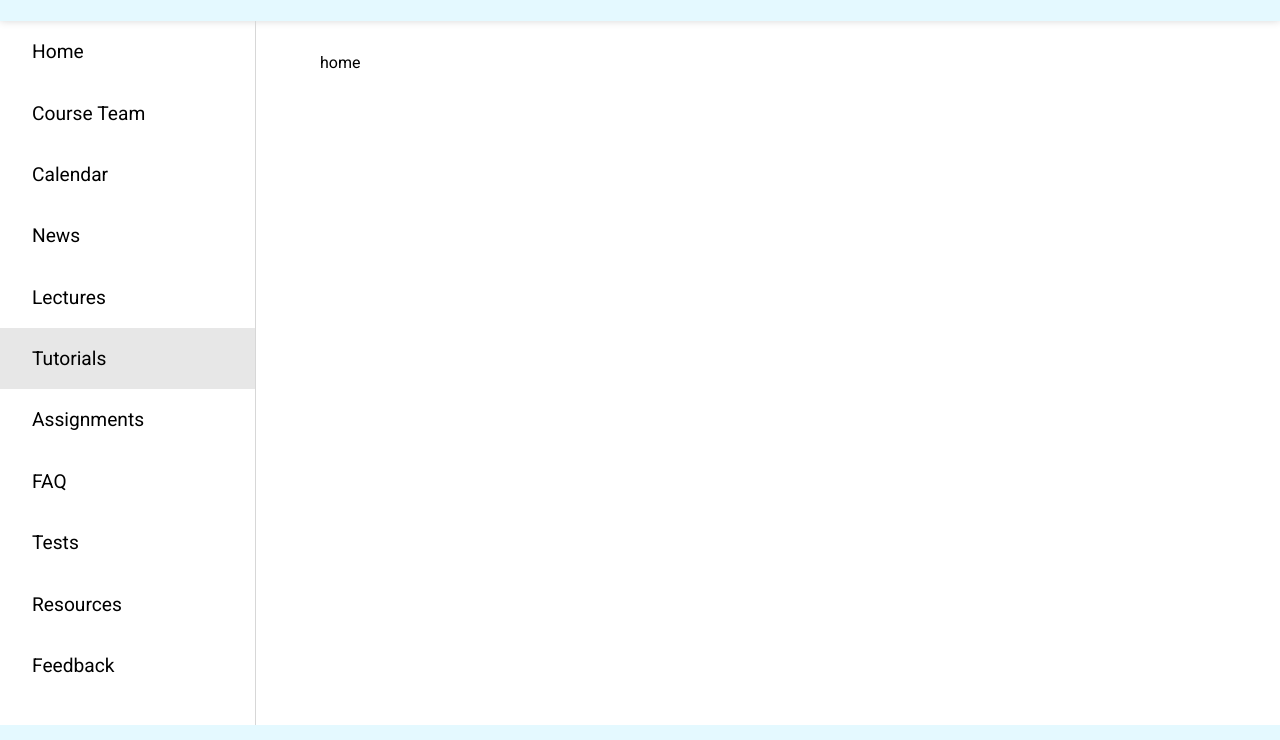
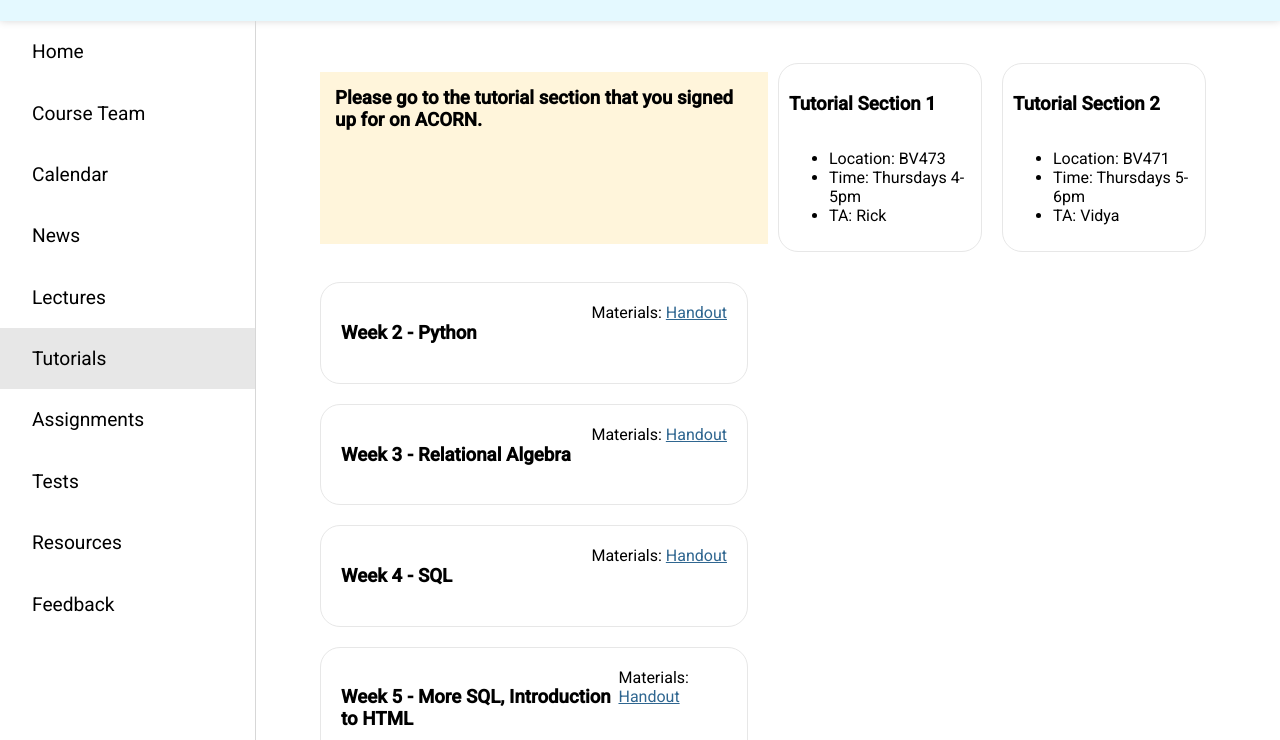
Before and after one commit to alylabre/CSCB20-Assignment2, a plain HTML site: page src/6-tutorials.html in a window 1280 px wide. Shown: the part 53-793 px from the top of the page. Drawn offline with Linux system fonts and the light colour scheme.

Commit message:
alyssa 6-tutorials

```diff
--- /dev/null
+++ b/src/6-tutorials.css
@@ -0,0 +1,58 @@
+@media screen and (max-width: 426px){
+  .sections, .week {
+    font-size: 10px;
+    padding: 10px;
+    display: flex;
+    flex-direction: column;
+    justify-content: space-around;
+    align-items: center;
+  }
+}
+
+@media screen and (min-width: 426px) and (max-width: 769px){
+  .sections, .week {
+    font-size: 10px;
+    padding: 10px;
+    display: flex;
+    flex-direction: column;
+    justify-content: space-around;
+    align-items: center;
+  }
+}
+
+.sections {
+display: flex;
+flex-direction: row;
+}
+
+.tut {
+padding: 10px;
+margin: 10px;
+border: 1px solid;
+border-color: #E7E7E7;
+border-radius: 20px;
+display: flex;
+flex-direction: column;
+width: fit-content;
+}
+
+.week {
+padding: 20px;
+margin: 20px;
+margin-left: 0;
+border: 1px solid;
+border-color: #e7e7e7;
+border-radius: 20px;
+display: flex;
+justify-content: space-between;
+}
+
+a {
+  color: #2f6690;
+}
+
+#note {
+  background-color: #fff5db;
+  padding: 15px;
+  width: fit-content;
+}
--- a/src/6-tutorials.html
+++ b/src/6-tutorials.html
@@ -5,6 +5,7 @@
   <meta charset="UTF-8" />
   <meta name="viewport" content="width=device-width, initial-scale=1.0" />
   <link rel="stylesheet" href="index.css">
+  <link rel="stylesheet" href="6-tutorials.css">
   <link rel="preconnect" href="https://fonts.googleapis.com">
   <link rel="preconnect" href="https://fonts.gstatic.com" crossorigin>
   <link
@@ -27,18 +28,52 @@
       <a href="./5-lectures.html">Lectures</a>
       <a href="./6-tutorials.html" class="selected">Tutorials</a>
       <a href="./7-assignments.html">Assignments</a>
-      <a href="./8-faq.html">FAQ</a>
       <a href="./9-tests.html">Tests</a>
       <a href="./10-resources.html">Resources</a>
       <a href="./11-feedback.html">Feedback</a>
       </ul>
     </nav>
-    <div class="content">home</div>
+    <div class="content">
+      <h3 id="note">Please go to the tutorial section that you signed up for on ACORN.</h3>
+      <div class="sections">
+        <div class="tut"><h3>Tutorial Section 1</h3>
+          <ul>
+            <li>Location: BV473</li>
+            <li>Time: Thursdays 4-5pm</li>
+            <li>TA: Rick</li>
+          </ul>
+        </div>
+        <div class="tut"><h3>Tutorial Section 2</h3>
+          <ul>
+            <li>Location: BV471</li>
+            <li>Time: Thursdays 5-6pm</li>
+            <li>TA: Vidya</li>
+          </ul>
+        </div>
+      </div>
+      <div class="weeks">
+        <div class="week"><h3>Week 2 - Python</h3><p>Materials: <a href="https://nbviewer.org/github/LiaWeng/CSCB20-Assignment2/blob/main/src/dummy%20pdfs/tutorial.pdf">Handout</a></p>
+        </div>
+        <div class="week"><h3>Week 3 - Relational Algebra</h3><p>Materials: <a href="https://nbviewer.org/github/LiaWeng/CSCB20-Assignment2/blob/main/src/dummy%20pdfs/tutorial.pdf">Handout</a></p>
+        </div>
+        <div class="week"><h3>Week 4 - SQL</h3><p>Materials: <a href="https://nbviewer.org/github/LiaWeng/CSCB20-Assignment2/blob/main/src/dummy%20pdfs/tutorial.pdf">Handout</a></p>
+        </div>
+        <div class="week"><h3>Week 5 - More SQL, Introduction to HTML</h3><p>Materials: <a href="https://nbviewer.org/github/LiaWeng/CSCB20-Assignment2/blob/main/src/dummy%20pdfs/tutorial.pdf">Handout</a></p>
+        </div>
+        <div class="week"><h3>Week 6 - Python Flask</h3><p>Materials: <a href="https://nbviewer.org/github/LiaWeng/CSCB20-Assignment2/blob/main/src/dummy%20pdfs/tutorial.pdf">Handout</a></p>
+        </div>
+        <div class="week"><h3>Week 8 - Introduction to CSS</h3><p>Materials: <a href="https://nbviewer.org/github/LiaWeng/CSCB20-Assignment2/blob/main/src/dummy%20pdfs/tutorial.pdf">Handout</a></p>
+        </div>
+        <div class="week"><h3>Week 9 - Introduction to Flexbox</h3><p>Materials: <a href="https://nbviewer.org/github/LiaWeng/CSCB20-Assignment2/blob/main/src/dummy%20pdfs/tutorial.pdf">Handout</a></p>
+        </div>
+        <div class="week"><h3>Week 10 - Introduction to Javascript</h3><p>Materials: <a href="https://nbviewer.org/github/LiaWeng/CSCB20-Assignment2/blob/main/src/dummy%20pdfs/tutorial.pdf">Handout</a></p>
+        </div>
+      </div>
+    </div>
   </div>
 
   <div class="footer">
-    <small>Visit the <a href="https://www.utsc.utoronto.ca/cms/faculty-of-computer-science" target="_blank">Faculty of
-        Computer Science
+    <small>Visit the <a href="https://www.utsc.utoronto.ca/cms/faculty-of-computer-science">Faculty of Computer Science
         at UTSC</a></small>
     <small>Site created by Lia Weng, Alyssa Labre, Afnan Rahman</small>
   </div>
```
